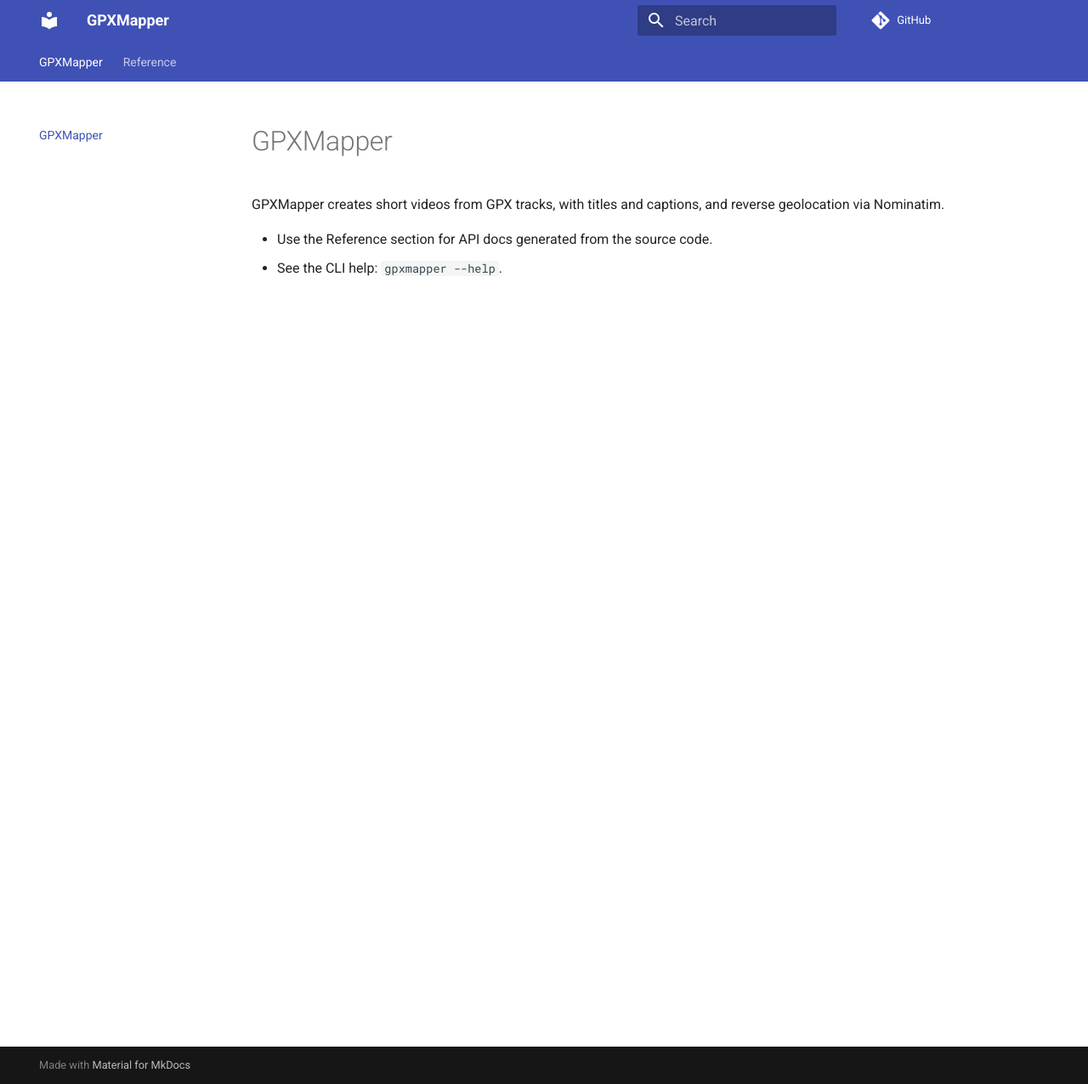
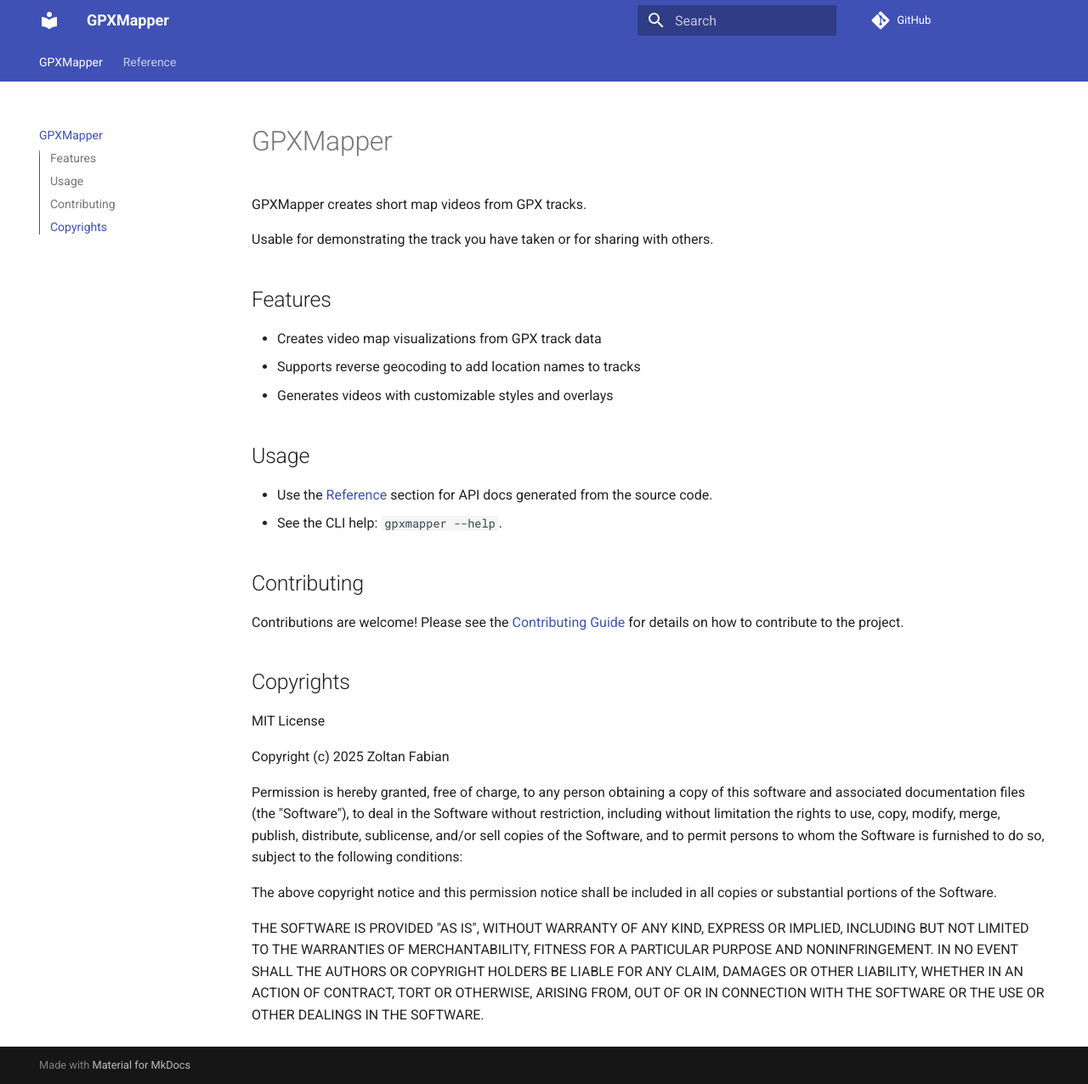
Before and after one commit to dzooli/gpxmapper, an MkDocs documentation site: the page built from docs/userdocs/index.md, in a window 1280 px wide and 1276 px high. Shown: the whole window at 85% size. Built offline with MkDocs 1.6.1 and Material for MkDocs 9.7.7, drawn with Linux system fonts in a browser that asks for light colours; comment, search, counter and statistics services are not loaded.

Commit message:
[GPXM-3] docs(index): update project description and features

```diff
--- a/docs/userdocs/index.md
+++ b/docs/userdocs/index.md
@@ -1,6 +1,45 @@
 # GPXMapper
 
-GPXMapper creates short videos from GPX tracks, with titles and captions, and reverse geolocation via Nominatim.
+GPXMapper creates short map videos from GPX tracks.
 
-- Use the Reference section for API docs generated from the source code.
+Usable for demonstrating the track you have taken or for sharing with others.
+
+## Features
+
+- Creates video map visualizations from GPX track data
+- Supports reverse geocoding to add location names to tracks
+- Generates videos with customizable styles and overlays
+
+## Usage
+
+- Use the [Reference](reference/gpxmapper/cli) section for API docs generated from the source code.
 - See the CLI help: `gpxmapper --help`.
+
+## Contributing
+
+Contributions are welcome! Please see the [Contributing Guide](contributing.md) for details on how to contribute to the
+project.
+
+## Copyrights
+
+MIT License
+
+Copyright (c) 2025 Zoltan Fabian
+
+Permission is hereby granted, free of charge, to any person obtaining a copy
+of this software and associated documentation files (the "Software"), to deal
+in the Software without restriction, including without limitation the rights
+to use, copy, modify, merge, publish, distribute, sublicense, and/or sell
+copies of the Software, and to permit persons to whom the Software is
+furnished to do so, subject to the following conditions:
+
+The above copyright notice and this permission notice shall be included in all
+copies or substantial portions of the Software.
+
+THE SOFTWARE IS PROVIDED "AS IS", WITHOUT WARRANTY OF ANY KIND, EXPRESS OR
+IMPLIED, INCLUDING BUT NOT LIMITED TO THE WARRANTIES OF MERCHANTABILITY,
+FITNESS FOR A PARTICULAR PURPOSE AND NONINFRINGEMENT. IN NO EVENT SHALL THE
+AUTHORS OR COPYRIGHT HOLDERS BE LIABLE FOR ANY CLAIM, DAMAGES OR OTHER
+LIABILITY, WHETHER IN AN ACTION OF CONTRACT, TORT OR OTHERWISE, ARISING FROM,
+OUT OF OR IN CONNECTION WITH THE SOFTWARE OR THE USE OR OTHER DEALINGS IN THE
+SOFTWARE.
--- a/mkdocs.yml
+++ b/mkdocs.yml
@@ -1,7 +1,7 @@
 site_name: GPXMapper
 site_description: "GPX to video mapper - creates videos from GPX tracks"
 site_author: "Zoltan Fabian"
-repo_url: https://github.com/
+repo_url: https://github.com/dzooli/gpxmapper
 edit_uri: ""
 
 # Source docs directory
```
